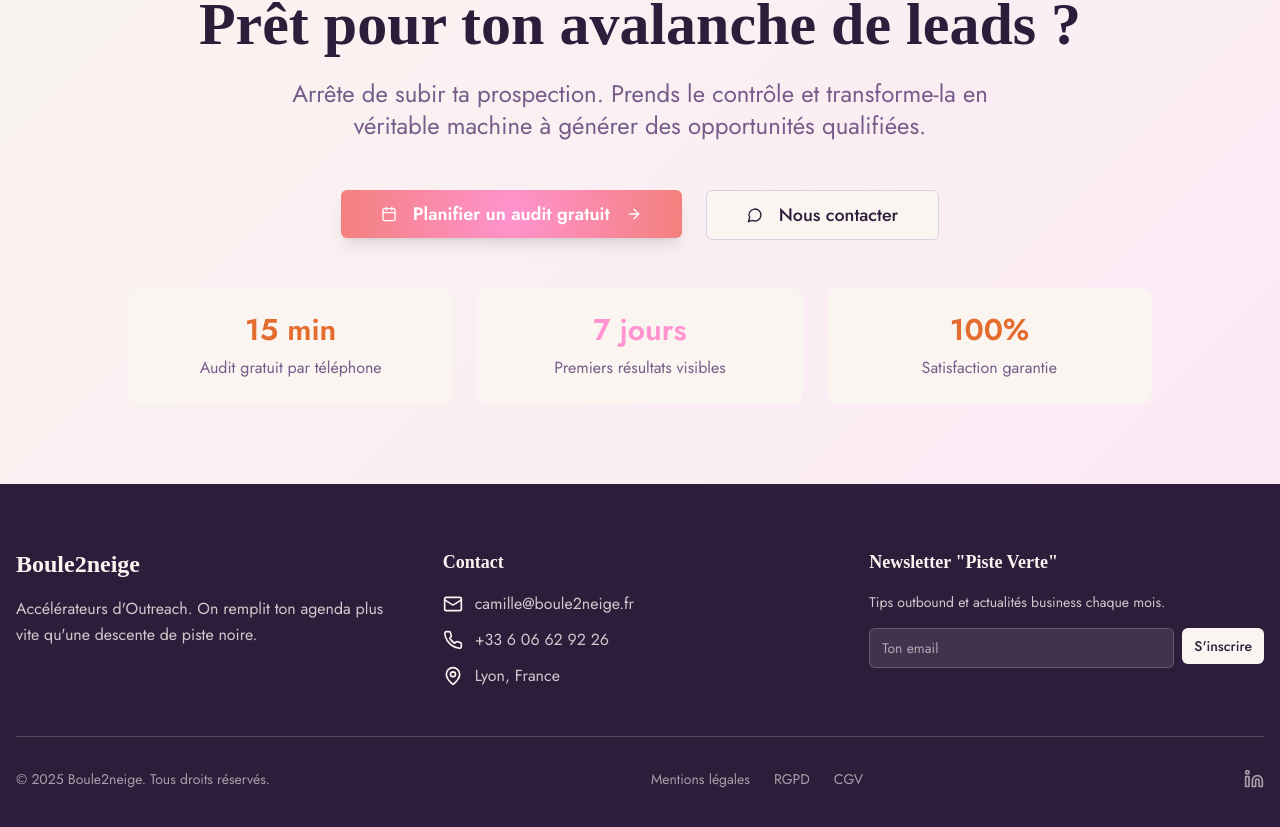
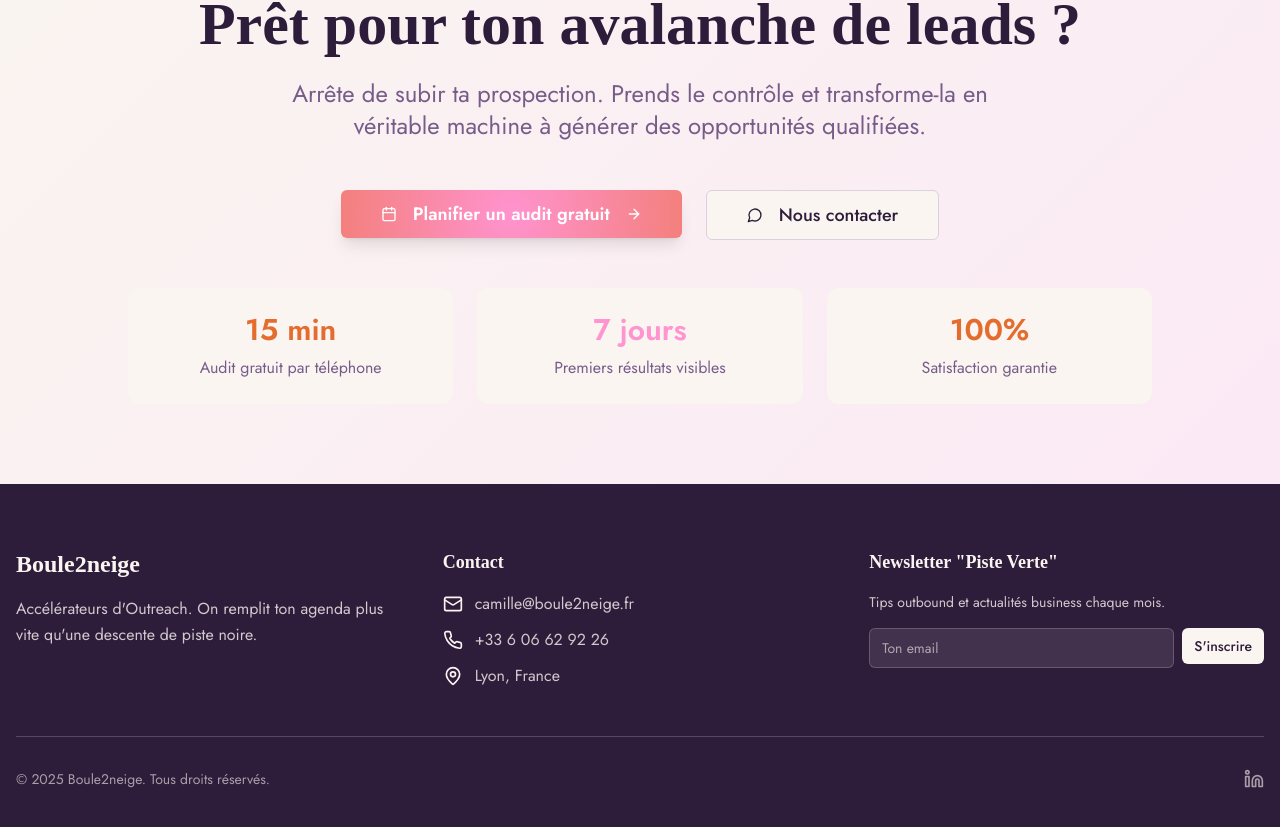
Before and after one commit to supakitch/boule-de-neige-website, a React (Vite) app: page / in a window 1280 px wide. Shown: the part 5313-6140 px from the top of the page. Built offline with nearby package versions, Linux system fonts and the light colour scheme; the HTML template or start-up script is replaced by a standard one; a web font is replaced by a local one.

Commit message:
Remove legal links from footer

```diff
--- a/src/components/Footer.tsx
+++ b/src/components/Footer.tsx
@@ -57,18 +57,6 @@ export const Footer = () => {
           <div className="flex flex-col md:flex-row justify-between items-center space-y-4 md:space-y-0">
             <div className="text-primary-foreground/60 text-sm">© 2025 Boule2neige. Tous droits réservés.</div>
 
-            <nav className="flex space-x-6 text-sm text-primary-foreground/60" aria-label="Liens légaux">
-              <a href="#mentions-legales" className="hover:text-primary-foreground transition-colors">
-                Mentions légales
-              </a>
-              <a href="#rgpd" className="hover:text-primary-foreground transition-colors">
-                RGPD
-              </a>
-              <a href="#cgv" className="hover:text-primary-foreground transition-colors">
-                CGV
-              </a>
-            </nav>
-
             <div className="flex space-x-4">
               <a
                 href="https://www.linkedin.com/company/boule2neige"
```
